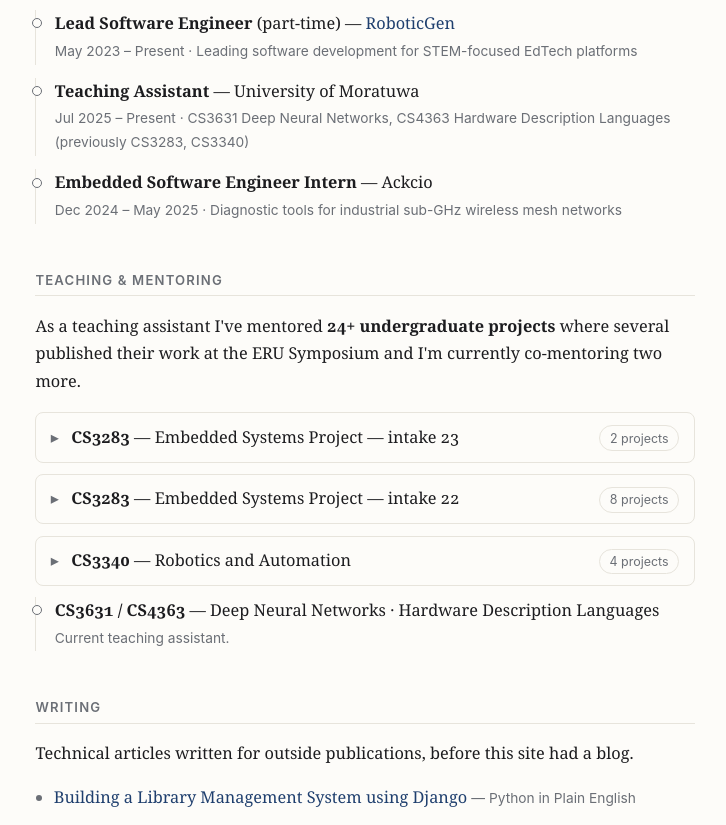
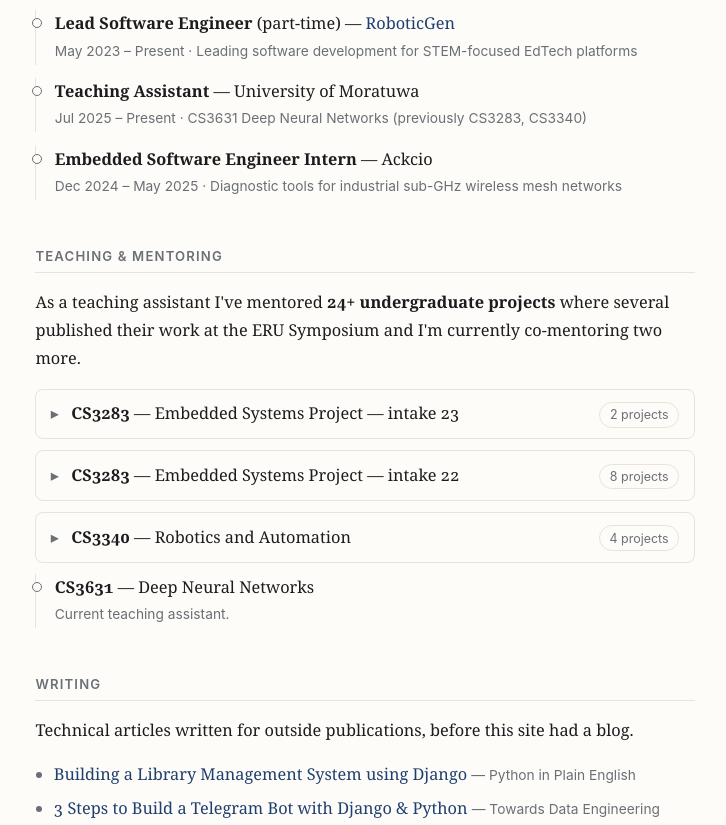
Before and after one commit to yasanthaniroshan/yasanthaniroshan.github.io, an Astro site: page /cv in a window 1280 px wide. Shown: the part 619-1444 px from the top of the page, without its empty margins (275-1001 px from the left). Built offline with nearby package versions, Linux system fonts and the light colour scheme; Astro itself is replaced by a stand-in of ours.

Commit message:
Feat: Updated CV and news sections - Added two new news - Removed CS4363 from TA section

```diff
--- a/src/data/mentoring.ts
+++ b/src/data/mentoring.ts
@@ -170,8 +170,8 @@ export const mentoring: MentoringModule[] = [
 		],
 	},
 	{
-		code: 'CS3631 / CS4363',
-		title: 'Deep Neural Networks · Hardware Description Languages',
+		code: 'CS3631',
+		title: 'Deep Neural Networks',
 		meta: 'Current teaching assistant.',
 		projects: [],
 	},
--- a/src/pages/cv.astro
+++ b/src/pages/cv.astro
@@ -50,7 +50,7 @@ import { writing } from '../data/writing';
 	<div class="cv-item">
 		<p class="role"><strong>Teaching Assistant</strong> — University of Moratuwa</p>
 		<p class="meta">
-			Jul 2025 – Present · CS3631 Deep Neural Networks, CS4363 Hardware Description Languages
+			Jul 2025 – Present · CS3631 Deep Neural Networks
 			(previously CS3283, CS3340)
 		</p>
 	</div>
```
Also changed, not shown: src/data/news.ts (+9 -1 lines).
